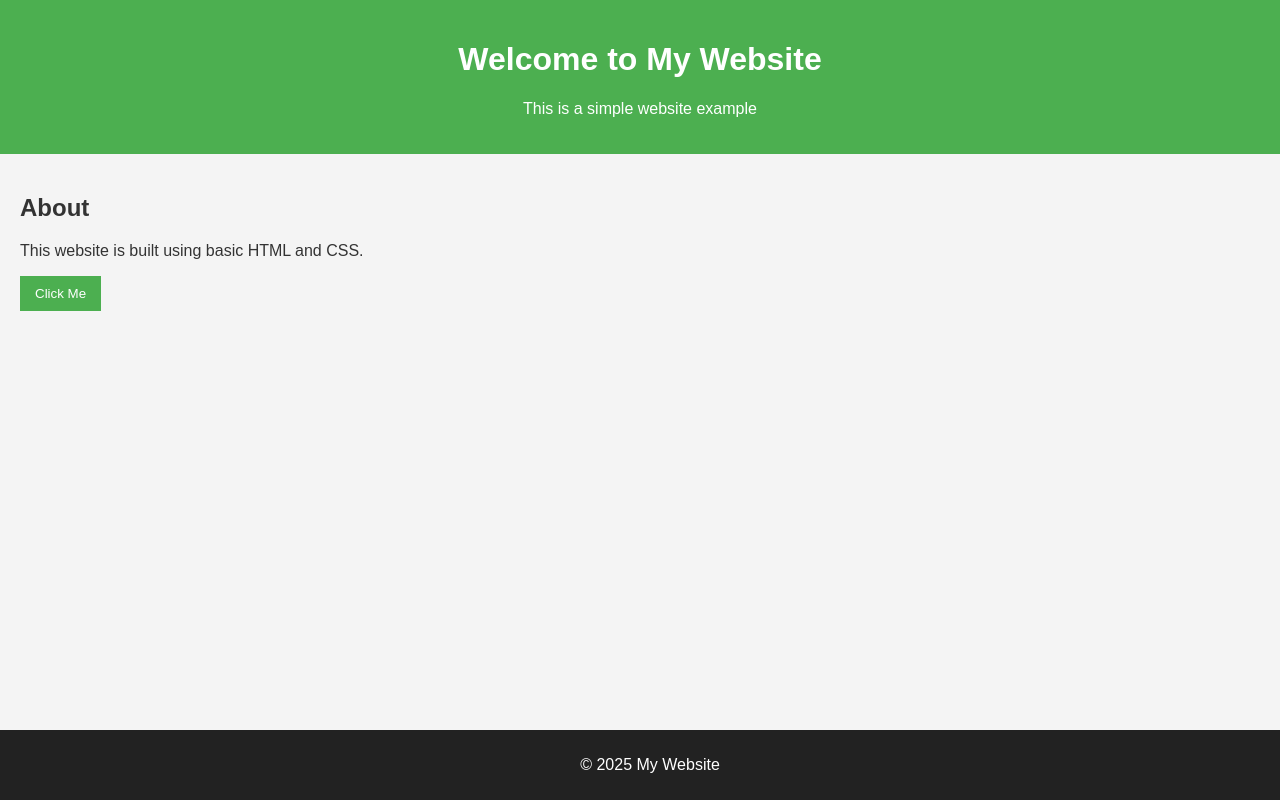
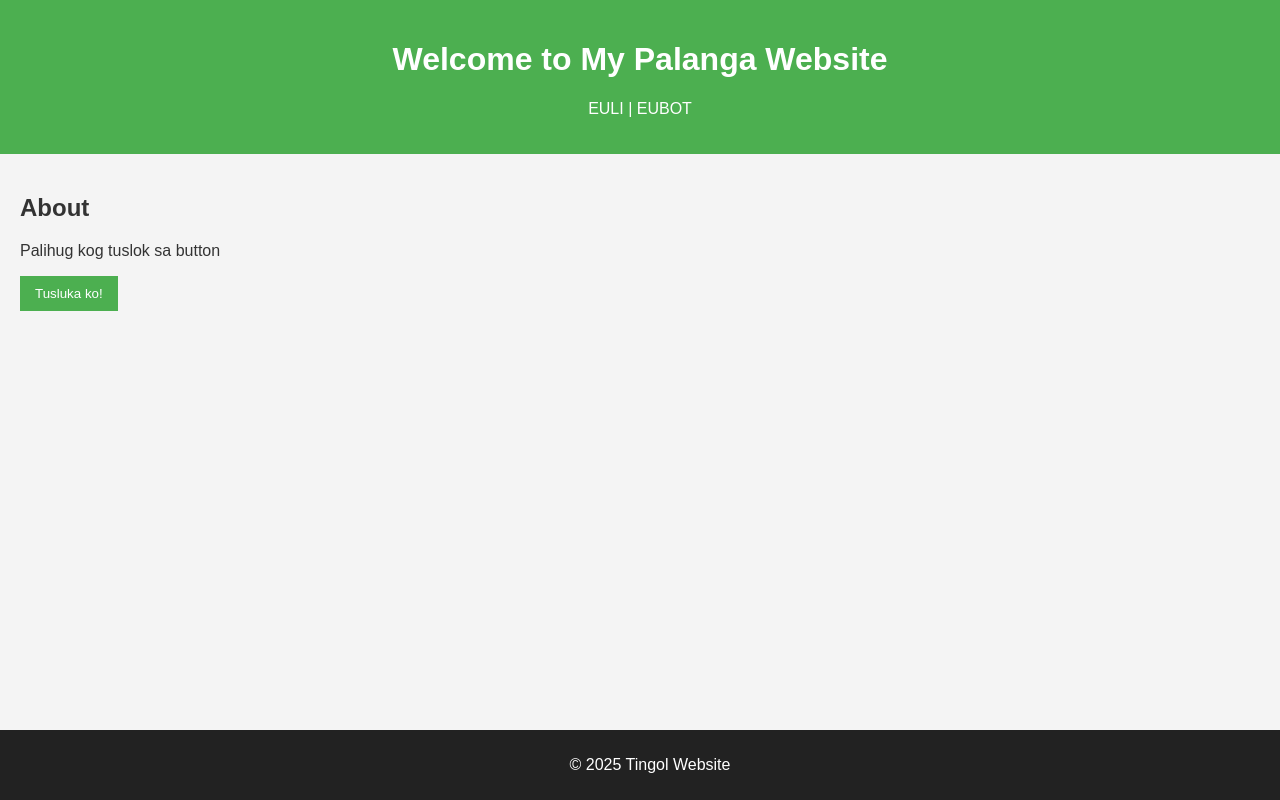
Before and after one commit to thengbadz/palangga, a plain HTML site: page index.html in a window 1280 px wide. Drawn offline with Linux system fonts and the light colour scheme.

Commit message:
Update website title and content for Palanga

```diff
--- a/index.html
+++ b/index.html
@@ -2,7 +2,7 @@
 <html lang="en">
 <head>
     <meta charset="UTF-8">
-    <title>My Simple Website</title>
+    <title>My Palanga Website</title>
     <style>
         body {
             font-family: Arial, sans-serif;
@@ -43,19 +43,19 @@
 <body>
 
     <header>
-        <h1>Welcome to My Website</h1>
-        <p>This is a simple website example</p>
+        <h1>Welcome to My Palanga Website</h1>
+        <p>EULI | EUBOT</p>
     </header>
 
     <main>
         <h2>About</h2>
-        <p>This website is built using basic HTML and CSS.</p>
+        <p>Palihug kog tuslok sa button</p>
 
-        <button onclick="alert('Hello!')">Click Me</button>
+        <button onclick="alert('Cute ilong2 palanga!')">Tusluka ko!</button>
     </main>
 
     <footer>
-        <p>© 2025 My Website</p>
+        <p>© 2025 Tingol Website</p>
     </footer>
 
 </body>
```
